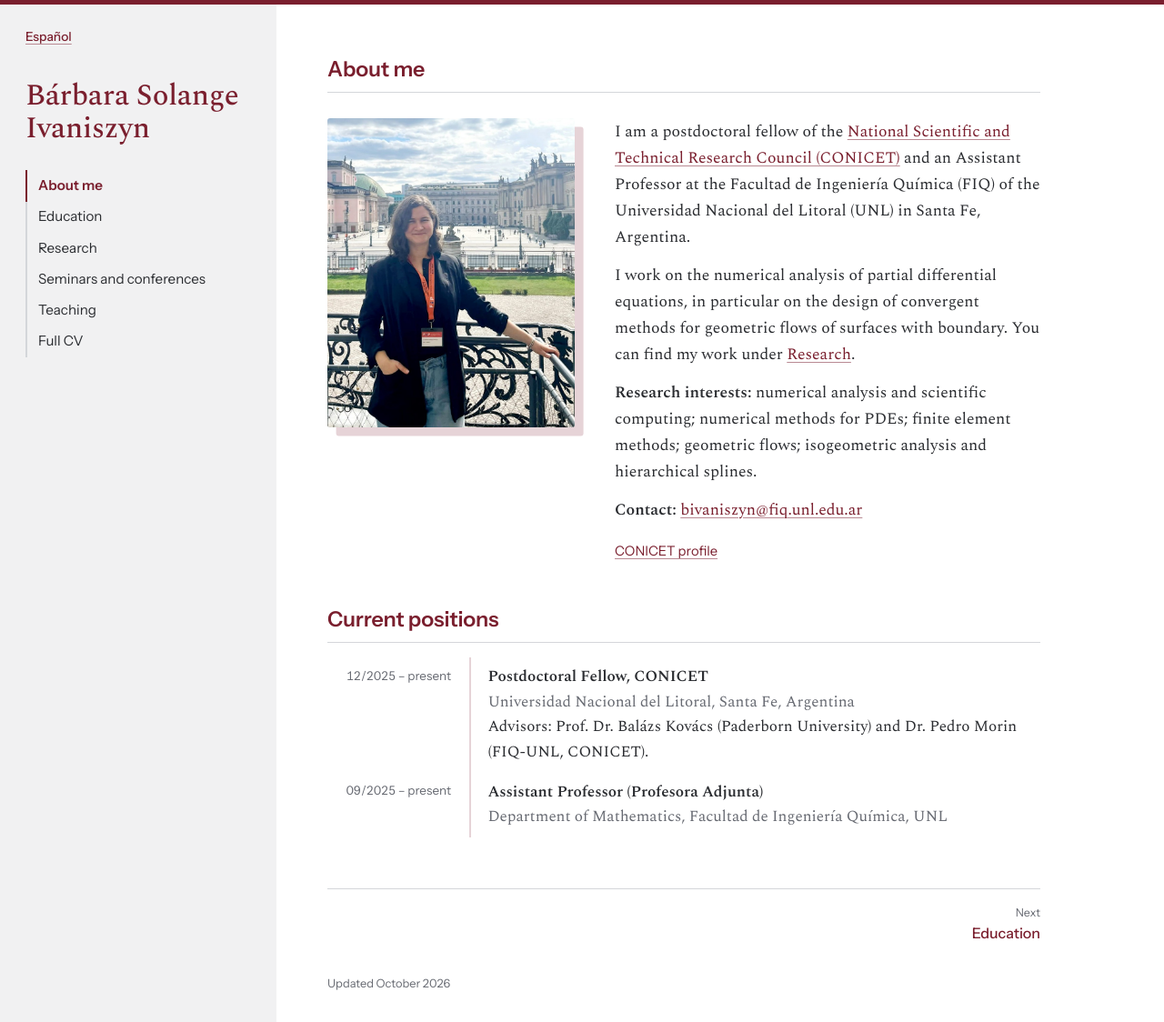
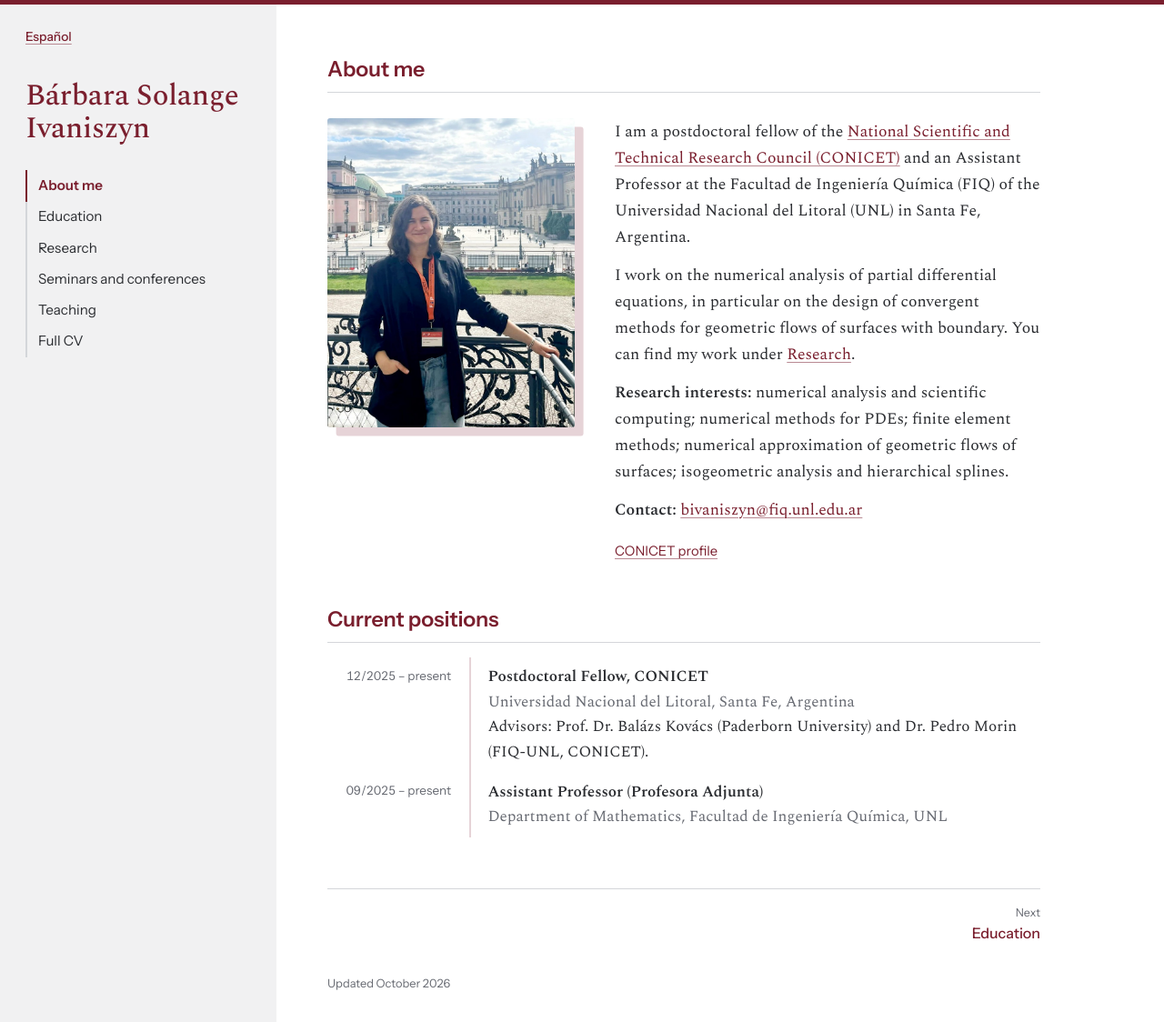
Before and after one commit to bsivaniszyn/bsivaniszyn.github.io, a Jekyll site: the page built from index.html, in a window 1280 px wide and 1124 px high. Shown: the whole window at 91% size. Built offline with Jekyll 4.4.1, drawn with Linux system fonts in a browser that asks for light colours.

Commit message:
minor changes

```diff
--- a/_data/en.yml
+++ b/_data/en.yml
@@ -26,7 +26,7 @@ about: |
 
   I work on the numerical analysis of partial differential equations, in particular on the design of convergent methods for geometric flows of surfaces with boundary. You can find my work under [Research](#research).
 
-  **Research interests:** numerical analysis and scientific computing; numerical methods for PDEs; finite element methods; geometric flows; isogeometric analysis and hierarchical splines.
+  **Research interests:** numerical analysis and scientific computing; numerical methods for PDEs; finite element methods; numerical approximation of geometric flows of surfaces; isogeometric analysis and hierarchical splines.
 
   **Contact:** [bivaniszyn@fiq.unl.edu.ar](mailto:bivaniszyn@fiq.unl.edu.ar)
 
--- a/_data/es.yml
+++ b/_data/es.yml
@@ -42,7 +42,7 @@ about: |
 
   Trabajo en análisis numérico de ecuaciones diferenciales parciales, en particular en el diseño de métodos convergentes para flujos geométricos de superficies con borde. Mis trabajos están en [Investigación](#investigacion).
 
-  **Intereses de investigación:** análisis numérico y computación científica; métodos numéricos para EDPs; métodos de elementos finitos; flujos geométricos; análisis isogeométrico y splines jerárquicos.
+  **Intereses de investigación:** análisis numérico y computación científica; métodos numéricos para EDPs; métodos de elementos finitos; aproximación numérica de flujos geométricos de superficies; análisis isogeométrico y splines jerárquicos.
 
   **Contacto:** [bivaniszyn@fiq.unl.edu.ar](mailto:bivaniszyn@fiq.unl.edu.ar)
 
```
